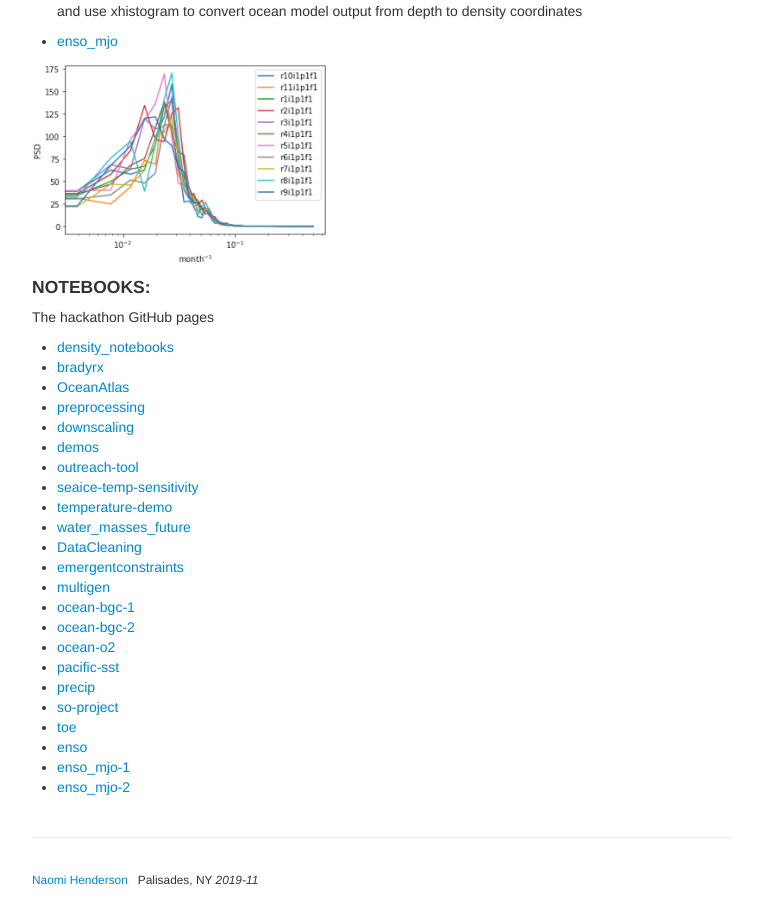
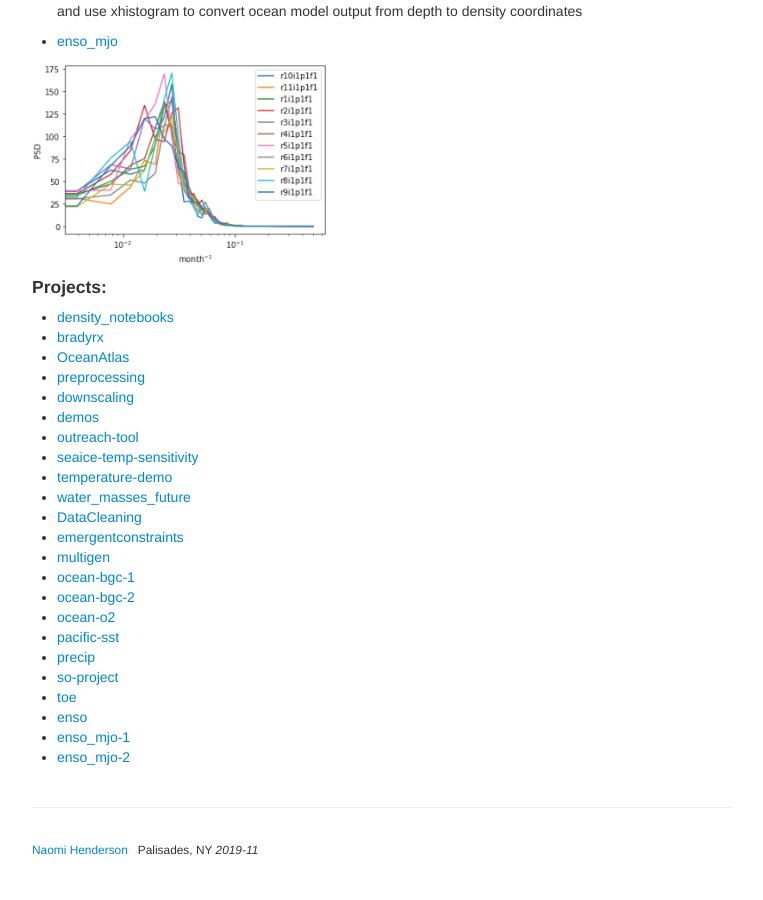
Before and after one commit to naomi-henderson/naomi-henderson.github.io, a Jekyll site: the page built from pages/tutorial2.md, in a window 1280 px wide and 900 px high, scrolled down 1842 px. Shown: the whole window, without its empty margins (258-1021 px from the left). Built offline with Jekyll 4.4.1, drawn with Linux system fonts in a browser that asks for light colours; after the commit the page ends 2712 px from its top, so only the background shows below that.

Commit message:
changed title of last section

```diff
--- a/pages/tutorial2.md
+++ b/pages/tutorial2.md
@@ -40,8 +40,7 @@ This is Spencer Jones' xlayers: illustrates how to use `f2py` and `ufunc` to cal
 - [enso_mjo](https://github.com/judithberner/enso_mjo_cmip6/blob/master/notebooks/enso_mjo_cmip6_judith.ipynb)
 <p align="left"><img src="/assets/enso_mjo.png" width="300"></p>
 
-#### NOTEBOOKS:
-The hackathon GitHub pages
+#### Projects:
 - [density_notebooks](https://github.com/cspencerjones/cmip6_density_notebooks)
 - [bradyrx](https://github.com/bradyrx/CMIP6_hackathon)
 - [OceanAtlas](https://github.com/sridge/CMIP6_OceanAtlas)
```
